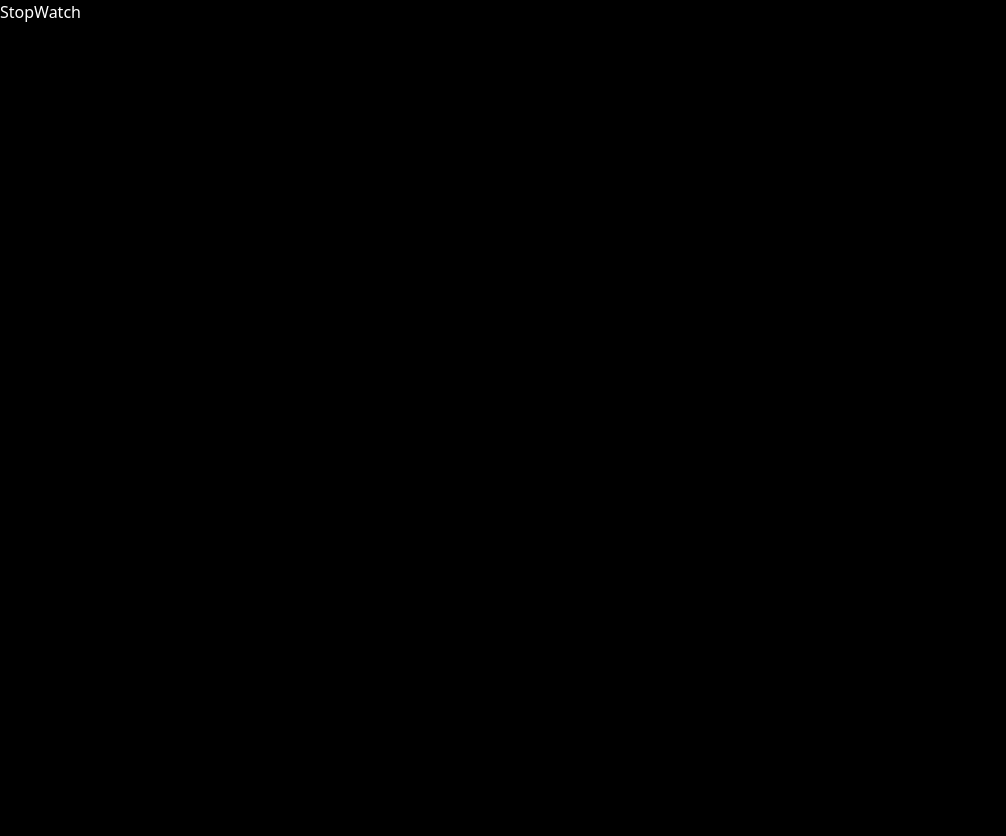
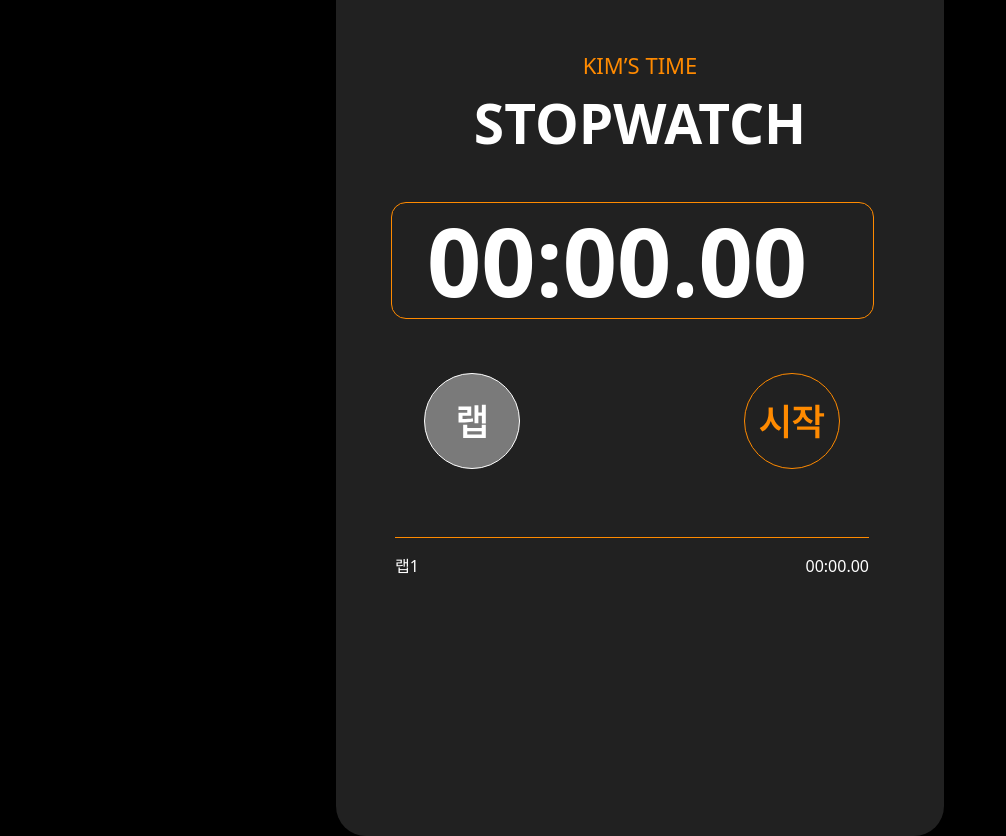
Before and after one commit to kmseunh/sveltekit-timer, a SvelteKit app: page /stopwatch in a window 1280 px wide. Shown: the whole page, without its empty margins (0-1006 px from the left). Before the commit the page ends 800 px from the top, so only its background shows below. Built offline with nearby package versions, Linux system fonts and the light colour scheme.

Commit message:
feat: 스톱워치 UI 컴포넌트와 버튼 추가
- 스톱워치 UI 컴포넌트 추가 및 스톱워치 디스플레이를 사용자 정의할 수 있도록 함
- 사용자 상호 작용 및 제어를 위한 버튼 추가
- 시각적인 표현을 위해 컴포넌트 스타일링

Related: #6

```diff
--- a/src/routes/stopwatch/+page.svelte
+++ b/src/routes/stopwatch/+page.svelte
@@ -1 +1,78 @@
-<h1>StopWatch</h1>
+<div class="flex items-center justify-center h-screen">
+    <div class="bg-rec w-[38rem] h-[54.5rem] rounded-[1.875rem] relative">
+        <div
+            class="text-btn text-[1.375rem] font-light uppercase relative flex items-center justify-center mt-[5.3125rem]"
+        >
+            kim’s time
+        </div>
+        <div
+            class="text-[3.4375rem] font-semibold uppercase relative flex items-center justify-center"
+        >
+            stopwatch
+        </div>
+        <div class="w-[30.1875rem] h-[7.3125rem]">
+            <div
+                class="w-[483px] h-[117px] absolute left-[55px] top-[238px] rounded-[15px] border-[0.5px] border-[#ff8a00]"
+            ></div>
+            <p
+                class="absolute left-[91px] top-[225px] text-[95px] font-semibold text-left uppercase text-white"
+            >
+                00:00.00
+            </p>
+            <button class="absolute left-[88px] top-[409px]">
+                <svg
+                    width="96"
+                    height="96"
+                    viewBox="0 0 96 96"
+                    fill="none"
+                    xmlns="http://www.w3.org/2000/svg"
+                >
+                    <circle
+                        cx="48"
+                        cy="48"
+                        r="47.5"
+                        fill="white"
+                        fill-opacity="0.4"
+                        stroke="white"
+                    />
+                    <path
+                        d="M61.7988 50.3848H57.8652V42.7031H54.377V50.125H50.5176V32.3496H54.377V39.4375H57.8652V31.793H61.7988V50.3848ZM43.2441 54.9863H57.7168V51.832H61.7988V64.8945H39.1621V51.832H43.2441V54.9863ZM57.7168 61.5547V58.2148H43.2441V61.5547H57.7168ZM47.252 42.8145H38.5312V46.0615C40.7331 46.0244 42.6009 45.9502 44.1348 45.8389C45.6686 45.7275 47.2272 45.5111 48.8105 45.1895L49.1816 48.4922C47.2643 48.8385 45.3841 49.0736 43.541 49.1973C41.7103 49.321 39.4714 49.3828 36.8242 49.3828H34.5234V39.7715H43.2812V36.877H34.4863V33.6113H47.252V42.8145Z"
+                        fill="white"
+                    />
+                </svg></button
+            >
+            <button class="absolute left-[408px] top-[409px]"
+                ><svg
+                    width="96"
+                    height="96"
+                    viewBox="0 0 96 96"
+                    fill="none"
+                    xmlns="http://www.w3.org/2000/svg"
+                >
+                    <circle cx="48" cy="48" r="47.5" stroke="#FF8A00" />
+                    <path
+                        d="M28.8047 39.8086C28.7923 41.8743 29.1325 43.8844 29.8252 45.8389C30.5179 47.7933 31.5199 49.5312 32.8311 51.0527C34.1423 52.5742 35.6823 53.7122 37.4512 54.4668L35.002 57.7695C33.1094 56.8913 31.458 55.611 30.0479 53.9287C28.6501 52.2464 27.5553 50.2858 26.7637 48.0469C25.972 50.4714 24.8525 52.599 23.4053 54.4297C21.9704 56.248 20.2572 57.6211 18.2656 58.5488L15.7422 55.0977C17.5605 54.3184 19.1377 53.1432 20.4736 51.5723C21.8219 49.9889 22.8486 48.1768 23.5537 46.1357C24.2588 44.0824 24.6113 41.9733 24.6113 39.8086V34.4648H28.8047V39.8086ZM44.0195 65.3398H39.8633V31.7559H44.0195V65.3398ZM60.9785 37.582C60.9785 38.9798 61.2754 40.3343 61.8691 41.6455C62.4753 42.9443 63.3721 44.1071 64.5596 45.1338C65.7594 46.1605 67.2129 46.9583 68.9199 47.5273L66.8418 50.7188C65.0111 50.1126 63.4277 49.2158 62.0918 48.0283C60.7559 46.8285 59.7106 45.4245 58.9561 43.8164C58.2015 45.5729 57.1253 47.1006 55.7275 48.3994C54.3421 49.6859 52.6908 50.6569 50.7734 51.3125L48.584 48.1211C50.3405 47.5397 51.8372 46.7109 53.0742 45.6348C54.3112 44.5462 55.2451 43.3092 55.876 41.9238C56.5068 40.526 56.8223 39.0788 56.8223 37.582V37.1738H49.7344V33.8711H67.9551V37.1738H60.9785V37.582ZM75.4141 40.1426H80.0898V43.5938H75.4141V51.9805H71.2949V31.7559H75.4141V40.1426ZM75.4141 65.3027H71.2949V56.8418H53.0742V53.5391H75.4141V65.3027Z"
+                        fill="#FF8A00"
+                    />
+                </svg>
+            </button>
+            <div id="line" class="absolute left-[59px] top-[573px]">
+                <svg
+                    width="474"
+                    height="1"
+                    viewBox="0 0 474 1"
+                    fill="none"
+                    xmlns="http://www.w3.org/2000/svg"
+                >
+                    <line y1="0.5" x2="474" y2="0.5" stroke="#FF8A00" />
+                </svg>
+            </div>
+            <div
+                class="absolute left-[59px] top-[590px] w-[474px] flex justify-between text-white"
+            >
+                <span>랩1</span>
+                <span>00:00.00</span>
+            </div>
+        </div>
+    </div>
+</div>
```
